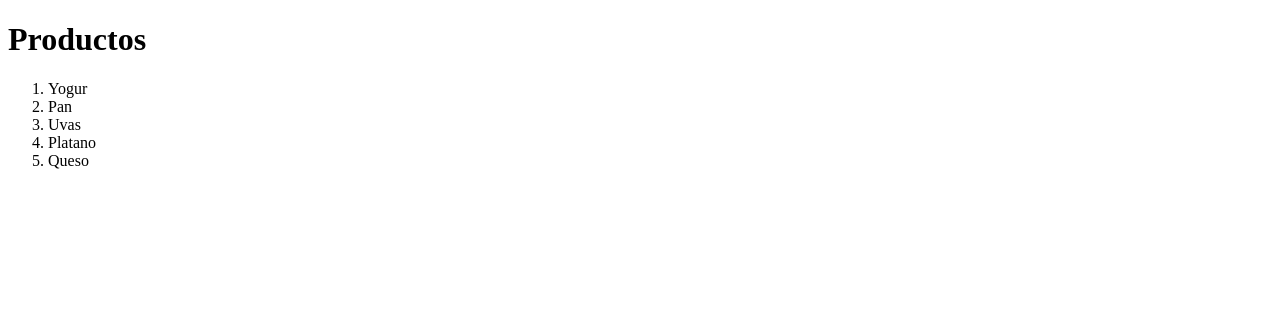
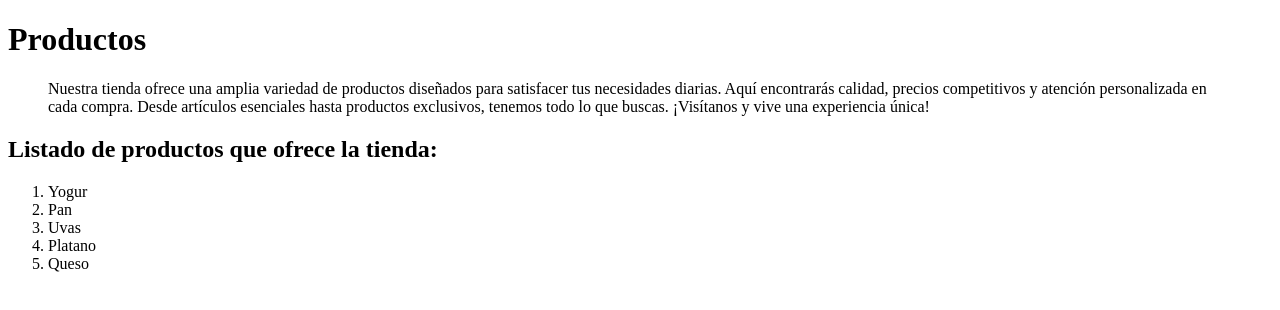
Before and after one commit to AlbertoM01/LMM_VERCEL, a plain HTML site: page index.html in a window 1280 px wide. Drawn offline with Linux system fonts and the light colour scheme.

Commit message:
Añado contenido a index.html

```diff
--- a/index.html
+++ b/index.html
@@ -7,6 +7,12 @@
 </head>
 <body>
     <h1>Productos</h1>
+    <blockquote>
+        Nuestra tienda ofrece una amplia variedad de productos diseñados para satisfacer tus necesidades diarias.
+        Aquí encontrarás calidad, precios competitivos y atención personalizada en cada compra. Desde artículos esenciales
+        hasta productos exclusivos, tenemos todo lo que buscas. ¡Visítanos y vive una experiencia única!
+    </blockquote>
+    <h2>Listado de productos que ofrece la tienda: </h2>
     <ol>
         <li>Yogur</li>
         <li>Pan</li>
```
